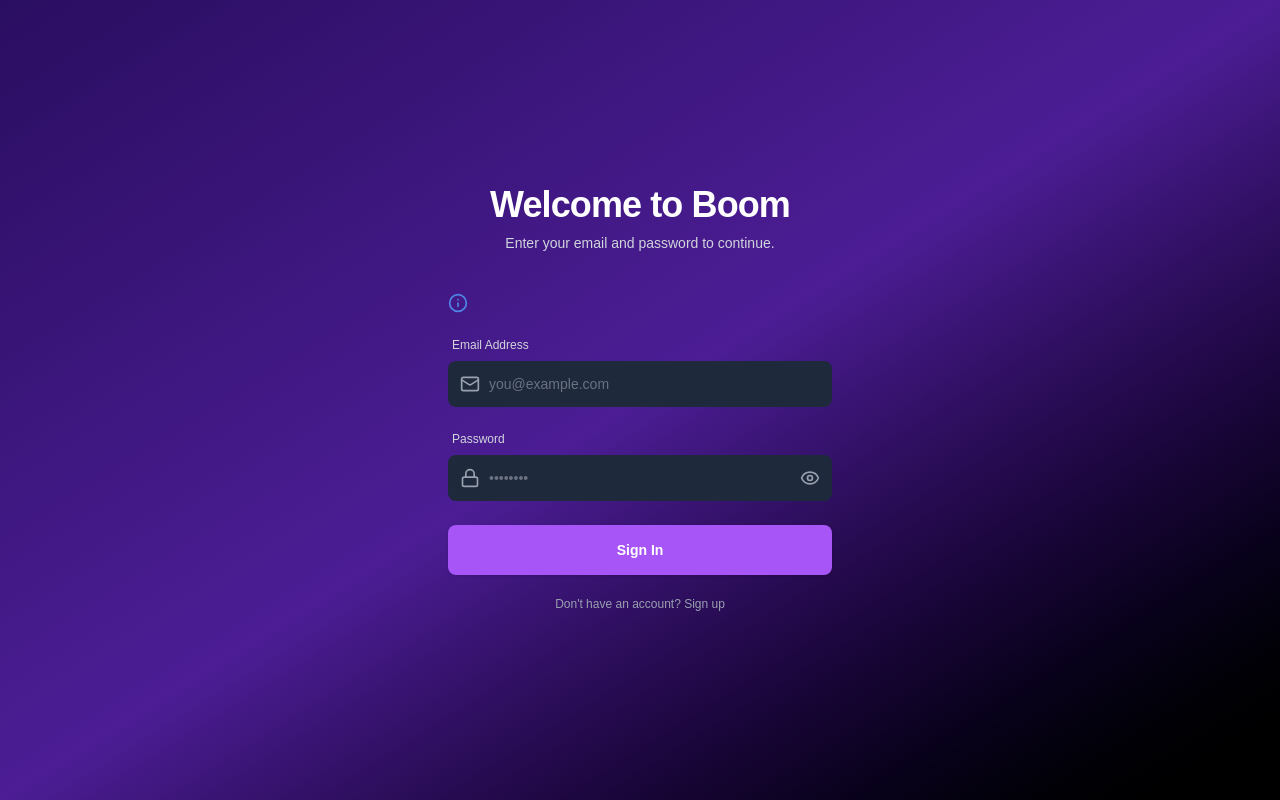
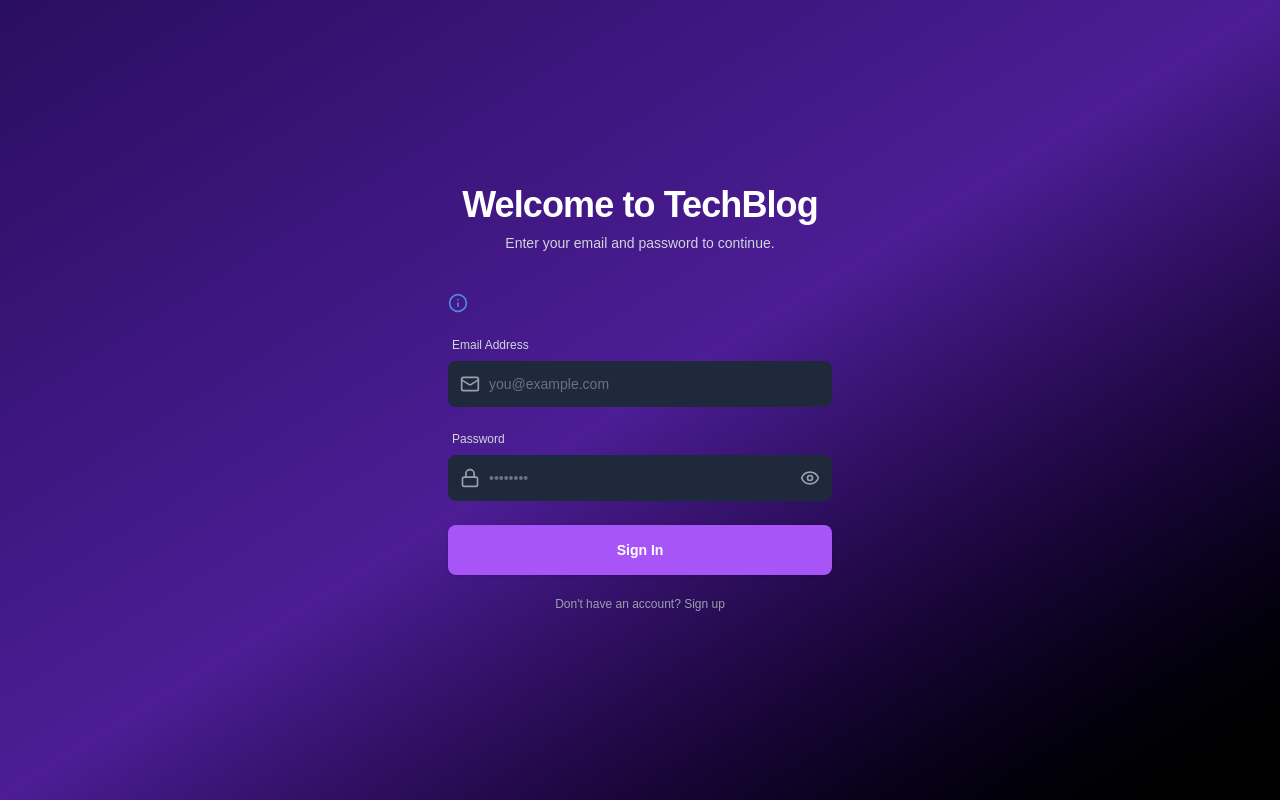
Before and after one commit to sowravu/blog-app, a Next.js app: page /login in a window 1280 px wide. Built offline with nearby package versions, Linux system fonts and the light colour scheme.

Commit message:
feat: add user login and registration pages with UI and client-side authentication logic.

```diff
--- a/app/login/page.tsx
+++ b/app/login/page.tsx
@@ -77,7 +77,7 @@
           animate="visible"
         >
           <motion.div variants={itemVariants} className="text-center mb-10">
-            <h1 className="text-4xl font-extrabold text-white mb-2 tracking-tight">Welcome to Boom</h1>
+            <h1 className="text-4xl font-extrabold text-white mb-2 tracking-tight">Welcome to TechBlog</h1>
             <p className="text-gray-300 text-sm">Enter your email and password to continue.</p>
           </motion.div>
 
--- a/app/register/page.tsx
+++ b/app/register/page.tsx
@@ -80,7 +80,7 @@
                     animate="visible"
                 >
                     <motion.div variants={itemVariants} className="text-center mb-10">
-                        <h1 className="text-4xl font-extrabold text-white mb-2 tracking-tight">Join Boom</h1>
+                        <h1 className="text-4xl font-extrabold text-white mb-2 tracking-tight">Join TechBlog</h1>
                         <p className="text-gray-300 text-sm">Create your account to get started.</p>
                     </motion.div>
 
```
